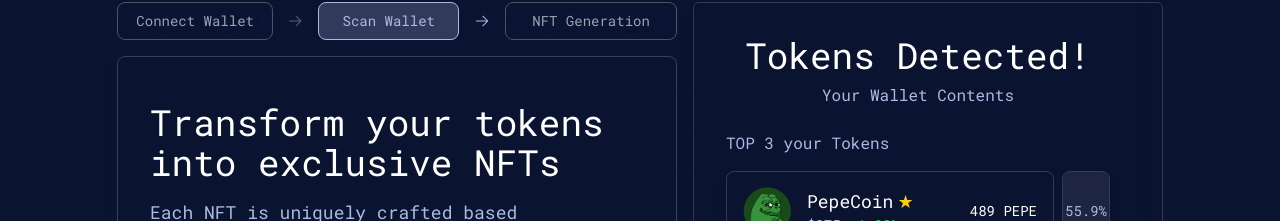
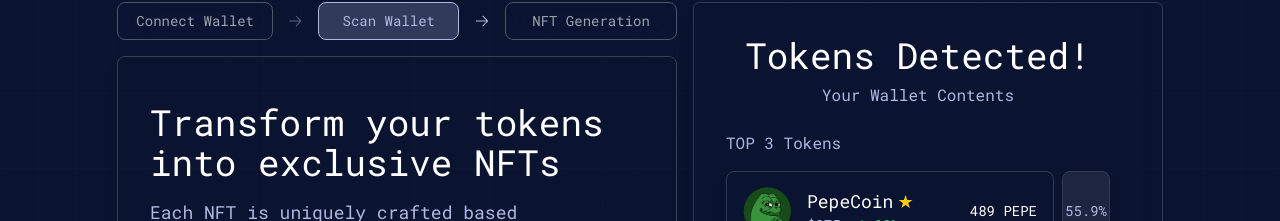
Before and after one commit to kimbiled/nft-jedi, a React (Create React App) app: page /scan in a window 1280 px wide. Shown: the part 182-403 px from the top of the page. Built offline with nearby package versions, Linux system fonts and the light colour scheme.

Commit message:
правка4

```diff
--- a/src/components/ScanWallet.jsx
+++ b/src/components/ScanWallet.jsx
@@ -379,7 +379,7 @@ Exclusive NFTs</h1>
                 </div>
          */}
                 {/* Список популярных Wallet */}
-                <h3 className="text-[#AEB9E1] mb-4 fonts-mono">TOP 3 your Tokens</h3>
+                <h3 className="text-[#AEB9E1] mb-4 fonts-mono">TOP 3 Tokens</h3>
                 <div className="rounded-lg shadow-lg">
   {/* Список монет */}
   <div className="space-y-2 fonts-mono"  data-aos="fade-left">
```
